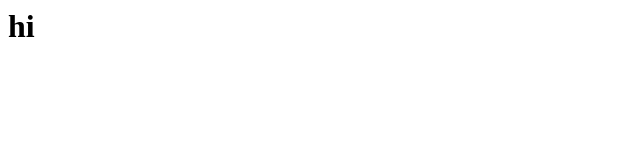
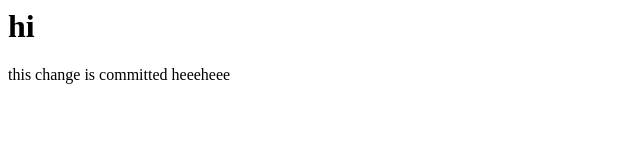
Before and after one commit to MatthewStanciu/front-display-dirty-commit, a plain HTML site: page index.html in a window 1280 px wide. Shown: the whole page, without its empty margins (0-640 px from the left). Drawn offline with Linux system fonts and the light colour scheme.

Commit message:
Update index.html

```diff
--- a/index.html
+++ b/index.html
@@ -1 +1,2 @@
 <h1>hi</h1>
+<p>this change is committed heeeheee</p>
```
